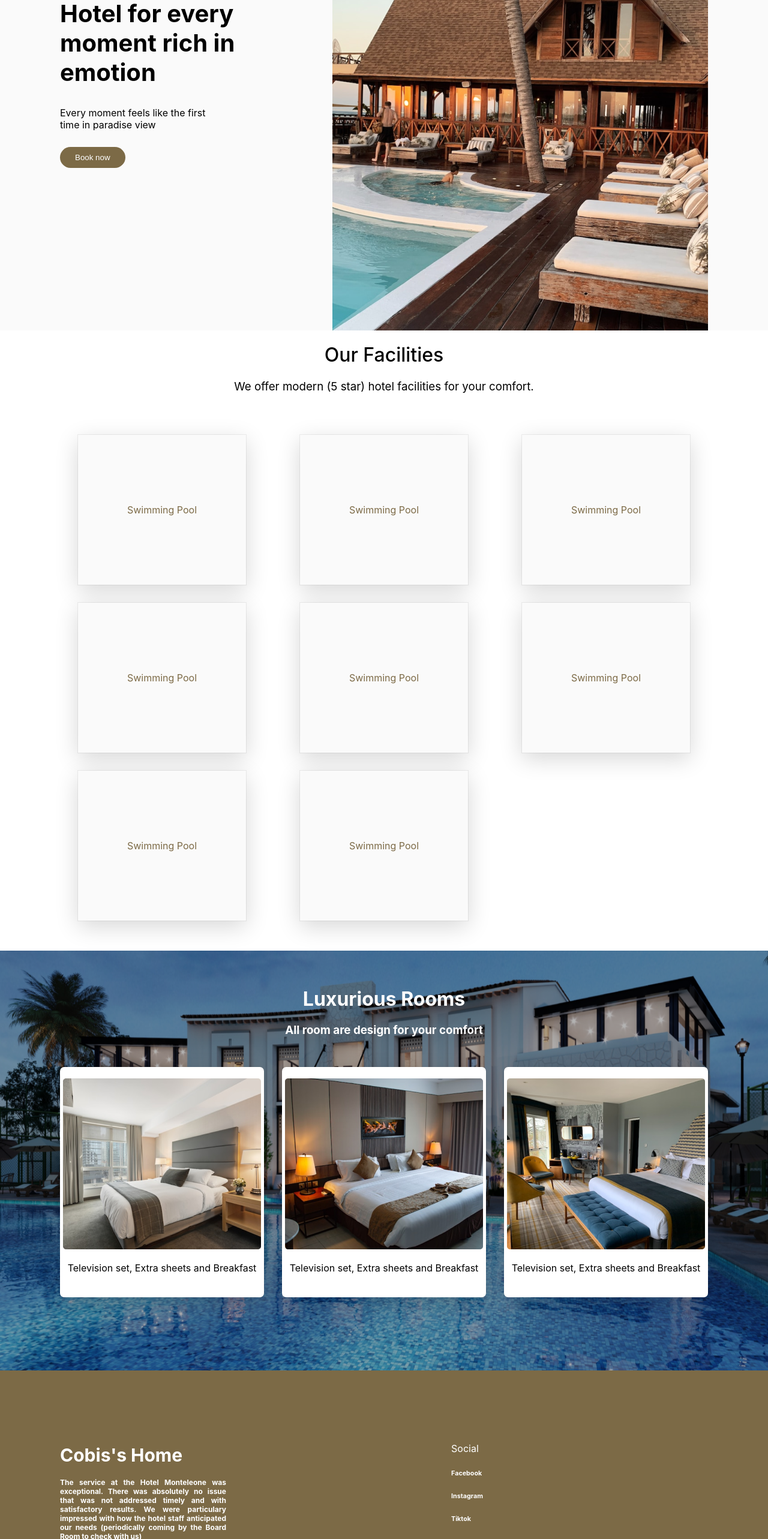
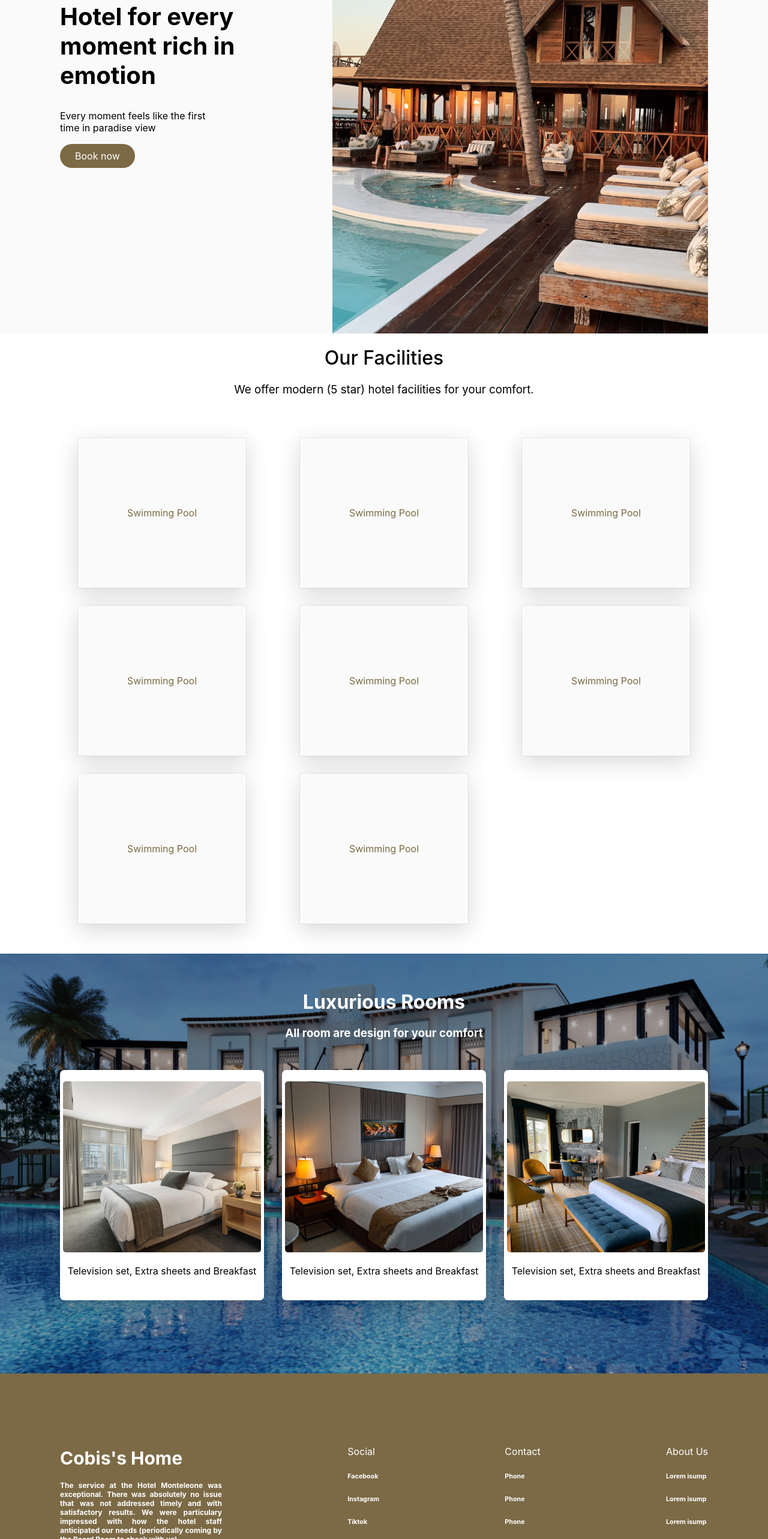
Before and after one commit to Susy2801/cobis-home, a React (Create React App) app: page / in a window 1280 px wide. Shown: the part 234-2800 px from the top of the page at 60% size. Built offline with nearby package versions, Linux system fonts and the light colour scheme; the HTML template or start-up script is replaced by a standard one.

Commit message:
add hover effect and set default position for page

```diff
--- a/src/App.js
+++ b/src/App.js
@@ -1,4 +1,5 @@
 import "./App.css";
+import { useEffect } from "react";
 // Page
 import HomePage from "./Website/Home Page/HomePage";
 import RoomPage from "./Website/Room Page/RoomPage";
--- a/src/Website/Footer/Footer.css
+++ b/src/Website/Footer/Footer.css
@@ -13,6 +13,8 @@
   justify-content: space-between;
 }
 
+.info__colum {
+}
 .review__title {
   font-size: 30px;
   font-weight: bold;
@@ -20,7 +22,7 @@
 }
 
 .review__para {
-  width: 277px;
+  width: 270px;
   height: 98px;
   font-size: 12px;
   font-weight: bold;
--- a/src/Website/Footer/Footer.js
+++ b/src/Website/Footer/Footer.js
@@ -14,15 +14,30 @@ function Footer() {
             Room to check with us)
           </div>
         </div>
-        <div className="footer__social">
+        <div className="footer__social info__colum">
           <div className="social__title">Social</div>
-          <div className="social__prop">
+          <div className="social__prop ">
             <h6>Facebook</h6>
             <h6>Instagram</h6>
             <h6>Tiktok</h6>
           </div>
         </div>
-        <div className="footer__Contact"></div>
+        <div className="footer__Contact info__colum">
+          <div className="contact__title">Contact</div>
+          <div className="contact__prop">
+            <h6>Phone</h6>
+            <h6>Phone</h6>
+            <h6>Phone</h6>
+          </div>
+        </div>
+        <div className="footer__about info__colum">
+          <div className="about__title">About Us</div>
+          <div className="about__prop">
+            <h6>Lorem isump</h6>
+            <h6>Lorem isump</h6>
+            <h6>Lorem isump</h6>
+          </div>
+        </div>
       </div>
     </footer>
   );
--- a/src/Website/Header/Header.js
+++ b/src/Website/Header/Header.js
@@ -12,9 +12,13 @@ function Header() {
         <Link to="#!">Giới thiệu</Link>
         <Link to="#!">Liên hệ</Link>
       </nav>
-      <button href="#!" className="header__cta--btn">
+      <a
+        href="https://www.booking.com/hotel/vn/cobis-home.vi.html#tab-main"
+        className="header__cta--btn"
+        target="_blank"
+      >
         Đặt Ngay
-      </button>
+      </a>
     </header>
   );
 }
--- a/src/Website/Home Page/HomePage.css
+++ b/src/Website/Home Page/HomePage.css
@@ -30,7 +30,7 @@
   font-size: 16px;
 }
 
-.home__hero--left button {
+.home__hero--left a {
   border: none;
   background-color: #7c6a46;
   color: white;
@@ -77,6 +77,7 @@
   color: #7c6a46;
   box-shadow: rgba(0, 0, 0, 0.16) 0px 10px 36px 0px,
     rgba(0, 0, 0, 0.06) 0px 0px 0px 1px;
+  transition: 0.3s ease;
 }
 
 .facilities i {
--- a/src/Website/Home Page/HomePage.js
+++ b/src/Website/Home Page/HomePage.js
@@ -10,6 +10,17 @@ import room3 from "../Asset/room3.png";
 function HomePage() {
   const facilities = [1, 1, 1, 1, 1, 1, 1, 1];
   const [isVisible, setIsVisible] = useState(false);
+  const [width, setWidth] = useState("280px");
+  const [isHover, setHover] = useState("");
+
+  function Fachover(index) {
+    setHover(index);
+    setWidth("400px");
+  }
+
+  function Facleave() {
+    setWidth("280px");
+  }
 
   useEffect(() => {
     const onScroll = () => {
@@ -23,6 +34,11 @@ function HomePage() {
     window.addEventListener("scroll", onScroll);
     return () => window.removeEventListener("scroll", onScroll);
   }, []);
+
+  useEffect(() => {
+    window.scrollTo(0, 0); // Scroll đến đầu trang
+  }, []);
+
   return (
     <div className="home__container">
       {/* Hero */}
@@ -31,7 +47,12 @@ function HomePage() {
           <h3>Cobi's Home</h3>
           <h2>Hotel for every moment rich in emotion</h2>
           <h5>Every moment feels like the first time in paradise view</h5>
-          <button>Book now</button>
+          <a
+            href="https://www.booking.com/hotel/vn/cobis-home.vi.html#tab-main"
+            target="_blank"
+          >
+            Book now
+          </a>
         </div>
         <div className="home__hero--right">
           <img src={heroImg} alt="hero-img" />
@@ -45,7 +66,12 @@ function HomePage() {
         <h3>We offer modern (5 star) hotel facilities for your comfort.</h3>
         <div className="facilities__container">
           {facilities.map((fac, index) => (
-            <div className="facilities">
+            <div
+              className="facilities"
+              onMouseEnter={() => Fachover(index)}
+              onMouseLeave={() => Facleave(index)}
+              style={index == isHover ? { width: width } : { width: "280px" }}
+            >
               <i class="fa-solid fa-person-swimming"></i>
               <p>Swimming Pool</p>
             </div>
--- a/src/Website/Room Page/RoomPage.js
+++ b/src/Website/Room Page/RoomPage.js
@@ -1,8 +1,12 @@
 import "./RoomPage.css";
+import { useEffect } from "react";
 import heroImg from "../Asset/video.png";
 import roomImg from "../Asset/Rectangle 26.png";
 function RoomPage() {
   const room = [1, 1, 1, 1, 1, 1, 1];
+  useEffect(() => {
+    window.scrollTo(0, 0); // Scroll đến đầu trang
+  }, []);
   return (
     <div>
       <div className="hero__container">
```
